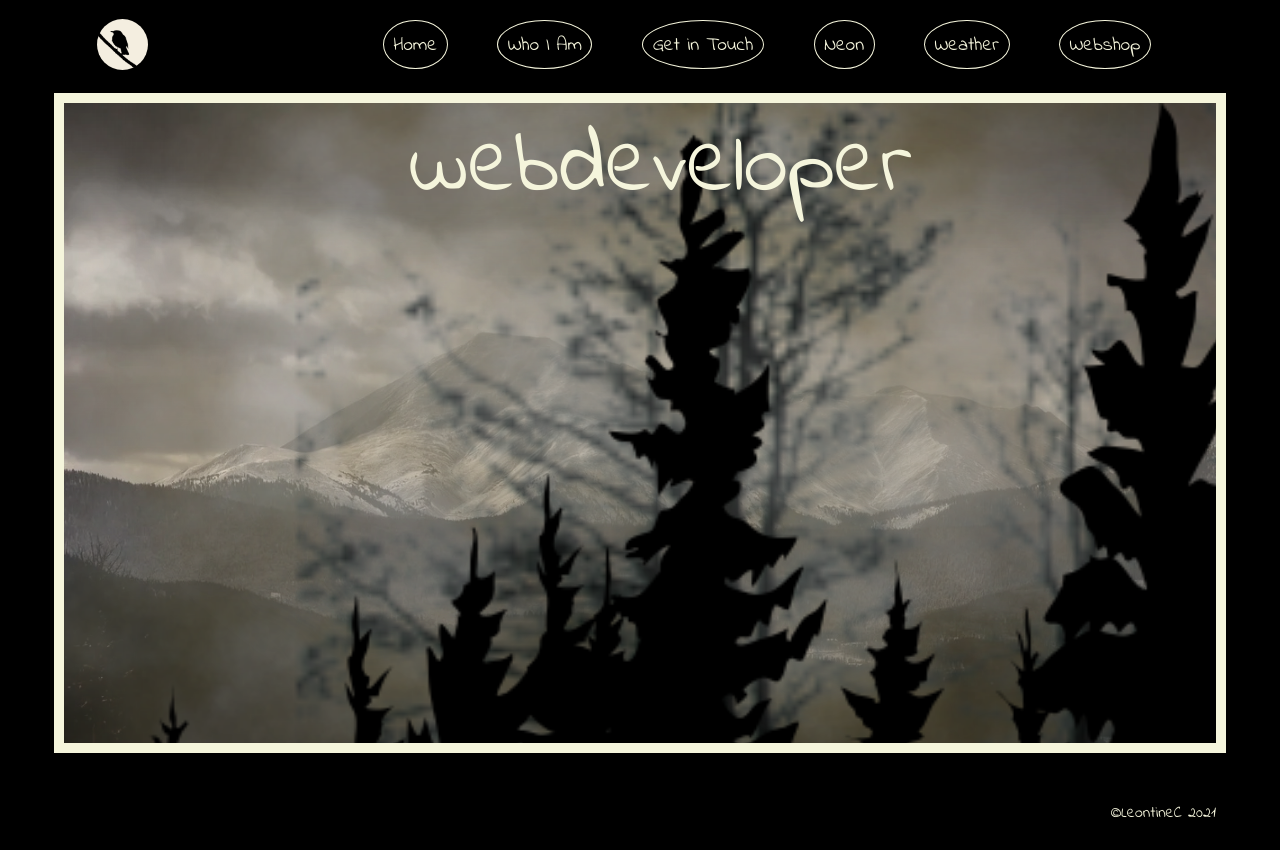
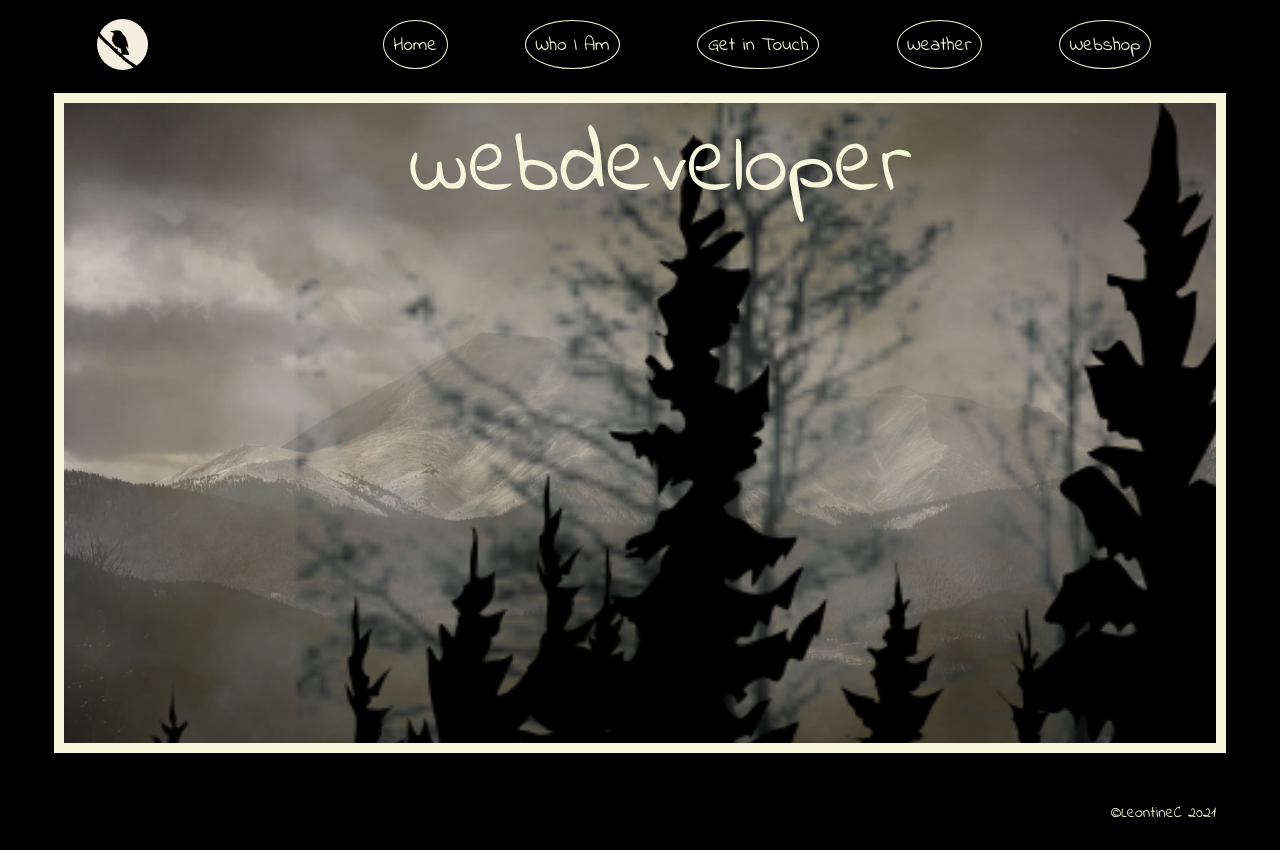
Before and after one commit to LeontineC/portfolio, a React (Create React App) app: page / in a window 1280 px wide. Built offline with nearby package versions, Linux system fonts and the light colour scheme.

Commit message:
neon until find solution

```diff
--- a/src/Components/NavBar.js
+++ b/src/Components/NavBar.js
@@ -36,11 +36,11 @@ const NavBar = () => {
               {/* Particles */}
             {/* </Link> */}
           {/* </li> */}
-          <li className="navItem">
-            <Link to="/neon" className="navLink" onClick={handleClick}>
-              Neon
-            </Link>
-          </li>
+          {/* <li className="navItem"> */}
+            {/* <Link to="/neon" className="navLink" onClick={handleClick}> */}
+              {/* Neon */}
+            {/* </Link> */}
+          {/* </li> */}
           <li className="navItem">
             <a
               href="https://leontinec.github.io/weather-app/"
```
